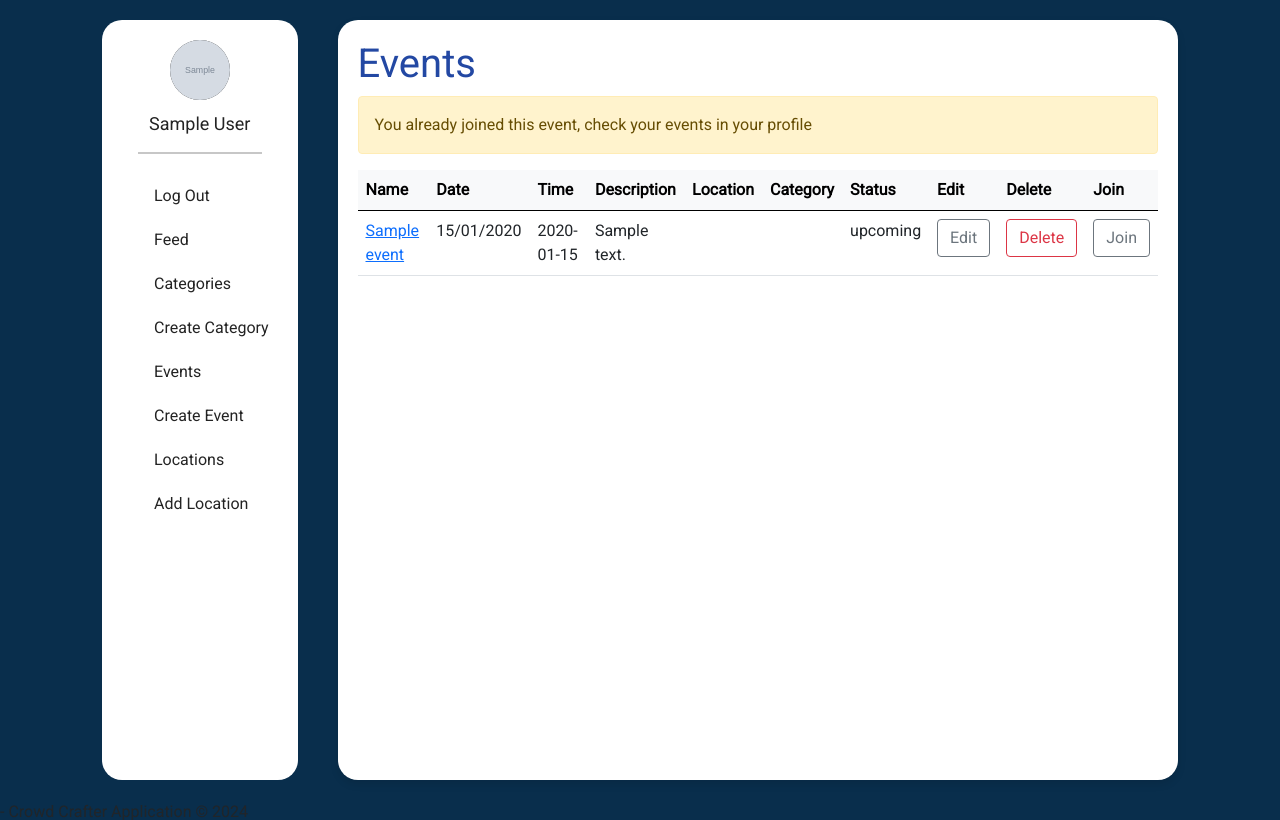
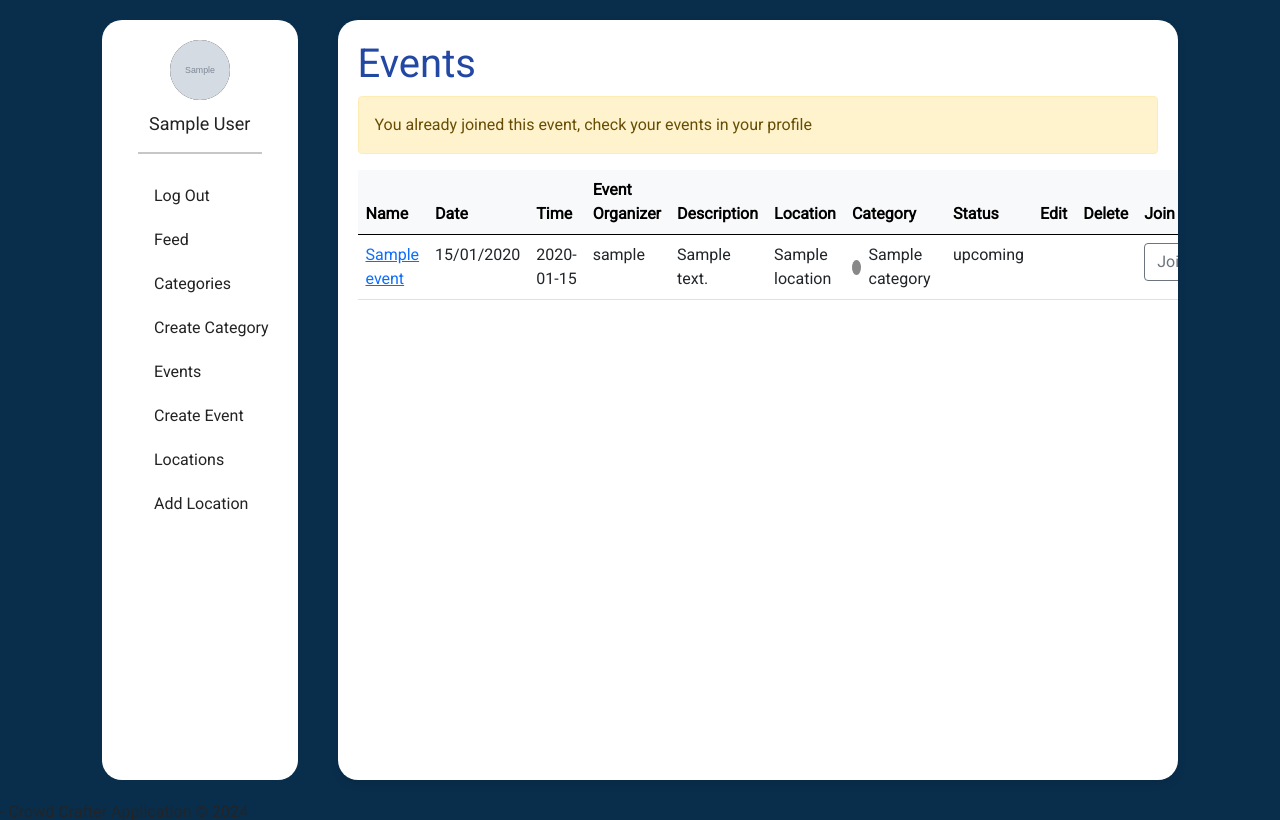
Before and after one commit to Mujtaba18/CrowdCrafter, a Node server app: page /event/join?eventId=600000000000000000000001&userId=600000000000000000000001 in a window 1280 px wide. Shown: the top 820 px of the page. Run offline with Node 20, Linux system fonts and the light colour scheme; the visitor is signed in with stand-in values (Sample User, id 1); tables that the repository leaves empty hold one stand-in row (values such as "Sample post"); some libraries are stand-ins or nearby versions.

Commit message:
solved previlige issue in events index

```diff
--- a/controllers/event.js
+++ b/controllers/event.js
@@ -30,6 +30,8 @@ exports.event_create_get = (request, respond) => {
 };
 
 exports.event_create_post = (request, respond) => {
+
+  console.log(request.body.eventOrganizer)
   // Parse selected categories and colors from the request body
   const selectedCategories = JSON.parse(request.body.selectedCategories || '[]')
 
@@ -39,6 +41,7 @@ exports.event_create_post = (request, respond) => {
     date: request.body.date,
     time: request.body.time,
     description: request.body.description,
+    username: request.body.eventOrganizer,
     location: request.body.location,
     status: request.body.status,
     category: selectedCategories
@@ -207,7 +210,7 @@ exports.event_join_post = (req, res) => {
       // Check if the user has already joined the event
       if (user.event.includes(req.query.eventId)) {
         // Fetch the events and render the event page with a warning message
-        return Event.find().then((events) => {
+        return Event.find() .populate(['category', 'location']).then((events) => {
           return res.render('event/index', {
             events, // Pass the events to the view
             dayjs,
--- a/views/event/add.ejs
+++ b/views/event/add.ejs
@@ -79,6 +79,8 @@
       </div>
       <br>
 
+       <!-- Hidden input field to hold the event organizer name -->
+       <input type="hidden" name="eventOrganizer" id="eventOrganizer" value="<%= user.name %>">
       <button type="submit" class="btn btn-success">Create Event</button>
 
 </form>
--- a/views/event/index.ejs
+++ b/views/event/index.ejs
@@ -12,12 +12,16 @@
         <th>Name</th>
         <th>Date</th>
         <th>Time</th>
+        <th>Event Organizer</th>
         <th>Description</th>
         <th>Location</th>
         <th>Category</th>
         <th>Status</th>
+        <% if (user.name) { %>
             <th>Edit</th>
             <th>Delete</th>
+          <% } %>
+
         <th>Join</th>
     </tr>
     </thead>
@@ -31,6 +35,7 @@
             </td>
             <td> <%= dayjs(event.date).format('DD/MM/YYYY') %> </td>
             <td> <%= event.time %> </td>
+            <td> <%= event.username %> </td>
             <td> <%= event.description %> </td>
             <td>
                 <% event.location.forEach(function(location) { %>
@@ -50,6 +55,8 @@
                 </div>
             </td>
             <td><%= event.status %></td>
+            <% if (user.name == event.username) { %>
+                <% console.log(`event organizer: ${event.username} `) %>
                 <td>
                     <a href="/event/edit?id=<%= event._id %>" class="btn btn-outline-secondary"> Edit </a>
                 </td>
@@ -57,6 +64,11 @@
                     <input type="hidden" name="id" value="<%= event._id %>">
                     <a href="/event/delete?id=<%= event._id %>" class="btn btn-outline-danger"> Delete </a>
                 </td>
+                <% } else { %>
+                <td></td>
+                <td></td>
+                    <% } %>
+
               <td>
                   <a href="/event/join?eventId=<%= event._id %>&userId=<%= user._id %>" class="btn btn-outline-secondary"> Join </a>
               </td>
```
Also changed, not shown: views/event/edit.ejs (+0 -8 lines). Lines whose indentation alone changed are shown as unchanged.
